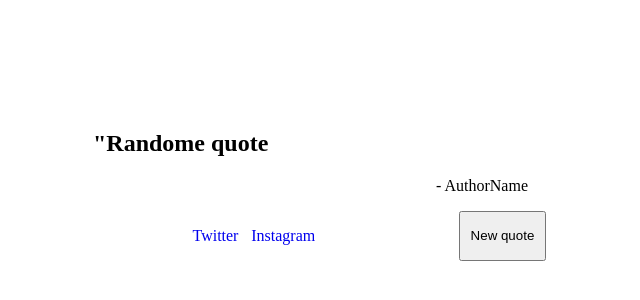
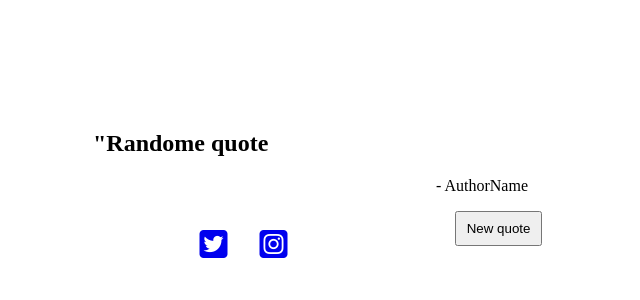
Before and after one commit to Fr33yr/randomequotes, a React (Create React App) app: page / in a window 1280 px wide. Shown: the part 138-438 px from the top of the page, without its empty margins (297-937 px from the left). Built offline with nearby package versions, Linux system fonts and the light colour scheme.

Commit message:
prev styles

```diff
--- a/public/index.html
+++ b/public/index.html
@@ -4,6 +4,7 @@
     <meta charset="utf-8" />
     <link rel="icon" href="%PUBLIC_URL%/favicon.ico" />
     <meta name="viewport" content="width=device-width, initial-scale=1" />
+    <script src="https://kit.fontawesome.com/a4036ac5b3.js" crossorigin="anonymous"></script>
     <meta name="theme-color" content="#000000" />
     <meta
       name="description"
@@ -24,7 +25,7 @@
       work correctly both with client-side routing and a non-root public URL.
       Learn how to configure a non-root public URL by running `npm run build`.
     -->
-    <title>React App</title>
+    <title>RandomeQuote</title>
   </head>
   <body>
     <noscript>You need to enable JavaScript to run this app.</noscript>
--- a/src/App.css
+++ b/src/App.css
@@ -14,13 +14,16 @@
 }
 
 ul {
+  list-style: none;
   display: flex;
   flex-direction: row;
-  list-style: none;
+  justify-content: center;
+
 }
 
 a{
-  padding-left: .8em;
+  font-size: 2rem;
+  padding: .5em;
 }
 
 #tweet-quote{
@@ -29,6 +32,7 @@ a{
 
 #new-quote{
   padding: 5px 10px;
+  font-weight: 400;
 }
 
 #author{
@@ -41,4 +45,5 @@ a{
   display: flex;
   flex-direction: row;
   justify-content: space-around;
+  height: 35px;
 }
--- a/src/App.js
+++ b/src/App.js
@@ -13,8 +13,8 @@ export function App() {
         <p id='author'>- AuthorName</p>
         <div className='buttons'>
           <ul>
-            <li><a id='tweet-quote' href='#'>Twitter</a></li>
-            <li><a id='tweet-quote' href='#'>Instagram</a></li>
+            <li><a id='tweet-quote' href='#'><i className="fa-brands fa-twitter-square"></i></a></li>
+            <li><a id='tweet-quote' href='#'><i className="fa-brands fa-instagram-square"></i></a></li>
           </ul>
           <button id='new-quote'>New quote</button>
         </div>
```
